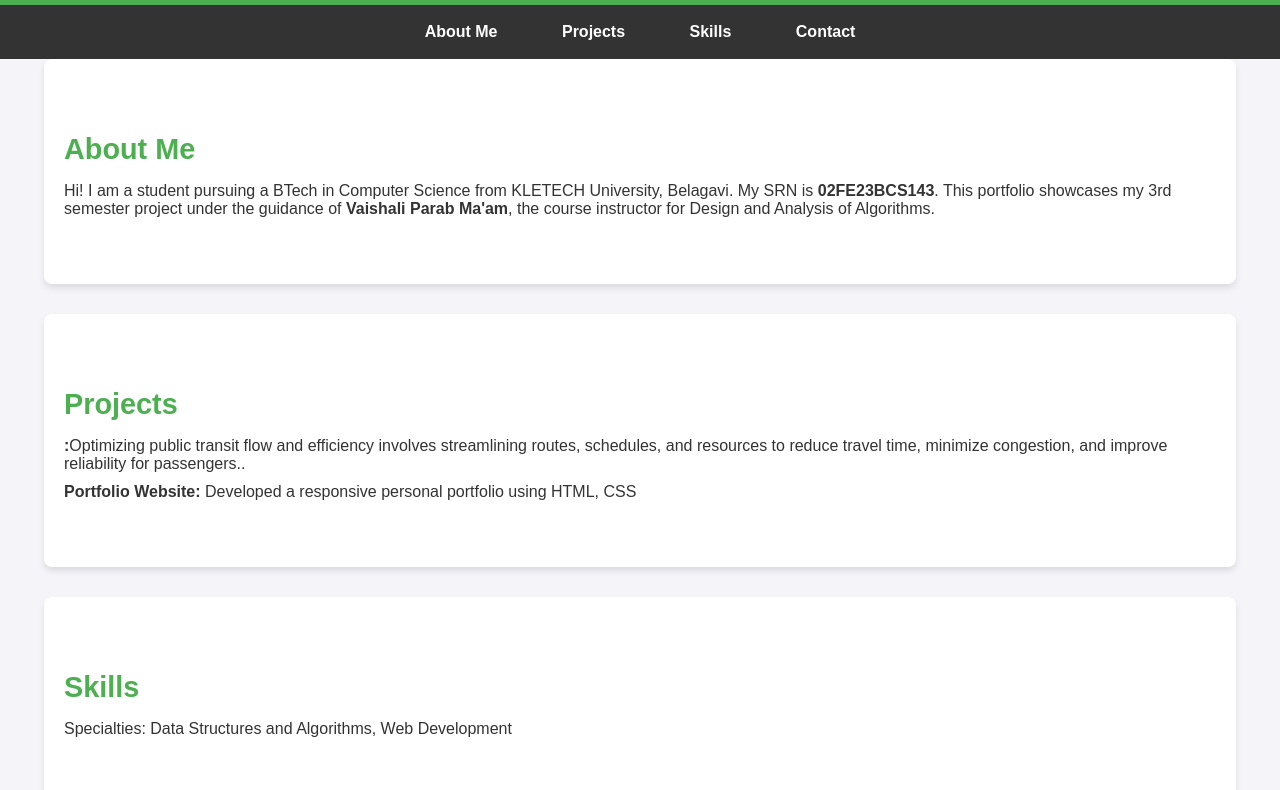
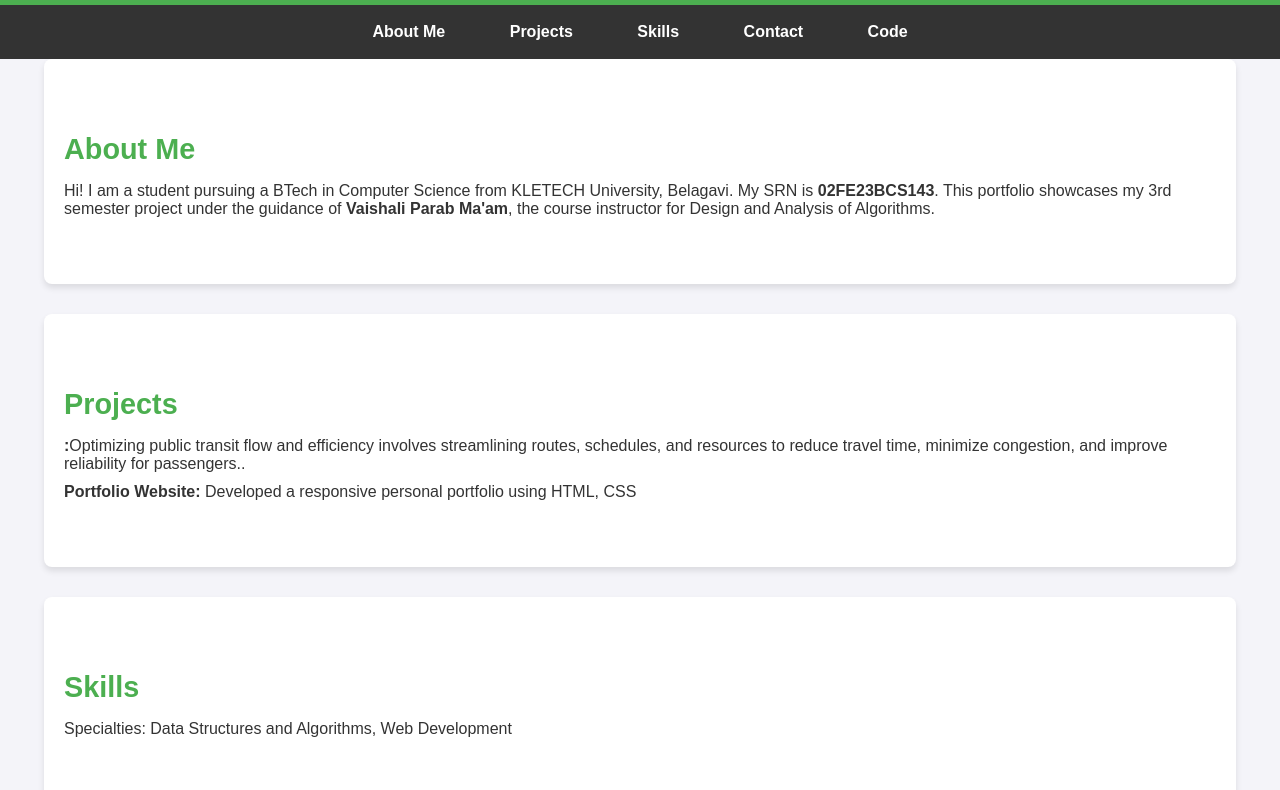
Before and after one commit to Basu2004B/Optimizing-Public-Transit-Flow-And-Efficiency.github.io, a plain HTML site: page index.html in a window 1280 px wide. Shown: the part 80-870 px from the top of the page. Drawn offline with Linux system fonts and the light colour scheme.

Commit message:
Update index.html

```diff
--- a/index.html
+++ b/index.html
@@ -110,6 +110,7 @@
     <a href="#projects">Projects</a>
     <a href="#skills">Skills</a>
     <a href="#contact">Contact</a>
+    <a href="Code.html">Code</a>
 </nav>
 
 <section id="about">
```
